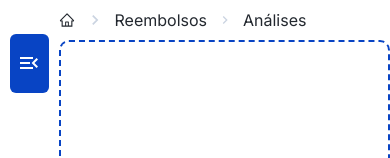
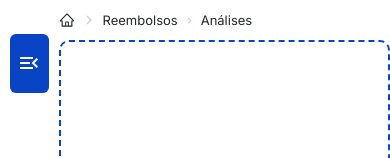
Before and after one commit to lucasgomesdacruz/sispar, a React (Vite) app: page /analises in a window 390 px wide. Shown: the top 158 px of the page. Built offline with nearby package versions, Linux system fonts and the light colour scheme.

Commit message:
styles: muda tamanho da fonte no responsivo

```diff
--- a/src/components/header/Header.module.scss
+++ b/src/components/header/Header.module.scss
@@ -28,6 +28,39 @@
             }
         }
     }
+}
 
+@media (max-width: 767px) {
+    .header {
+        display: flex;
+        align-items: center;
+        gap: 5px;
+        width: 100%;
+        height: 5vh;
+        color: #23282F;
+
+        .next {
+            font-size: 18px;
+            color: #CBD4E1;
+        }
+
+        ul {
+            display: flex;
+            align-items: center;
+            gap: 5px;
+
+            li {
+                color: #23282F;
+                font-weight: 400;
+                font-size: 13px;
+
+                svg {
+                    display: flex;
+                    align-items: center;
+                    color: #CBD4E1;
+                }
+            }
+        }
+    }
 
 }
```
